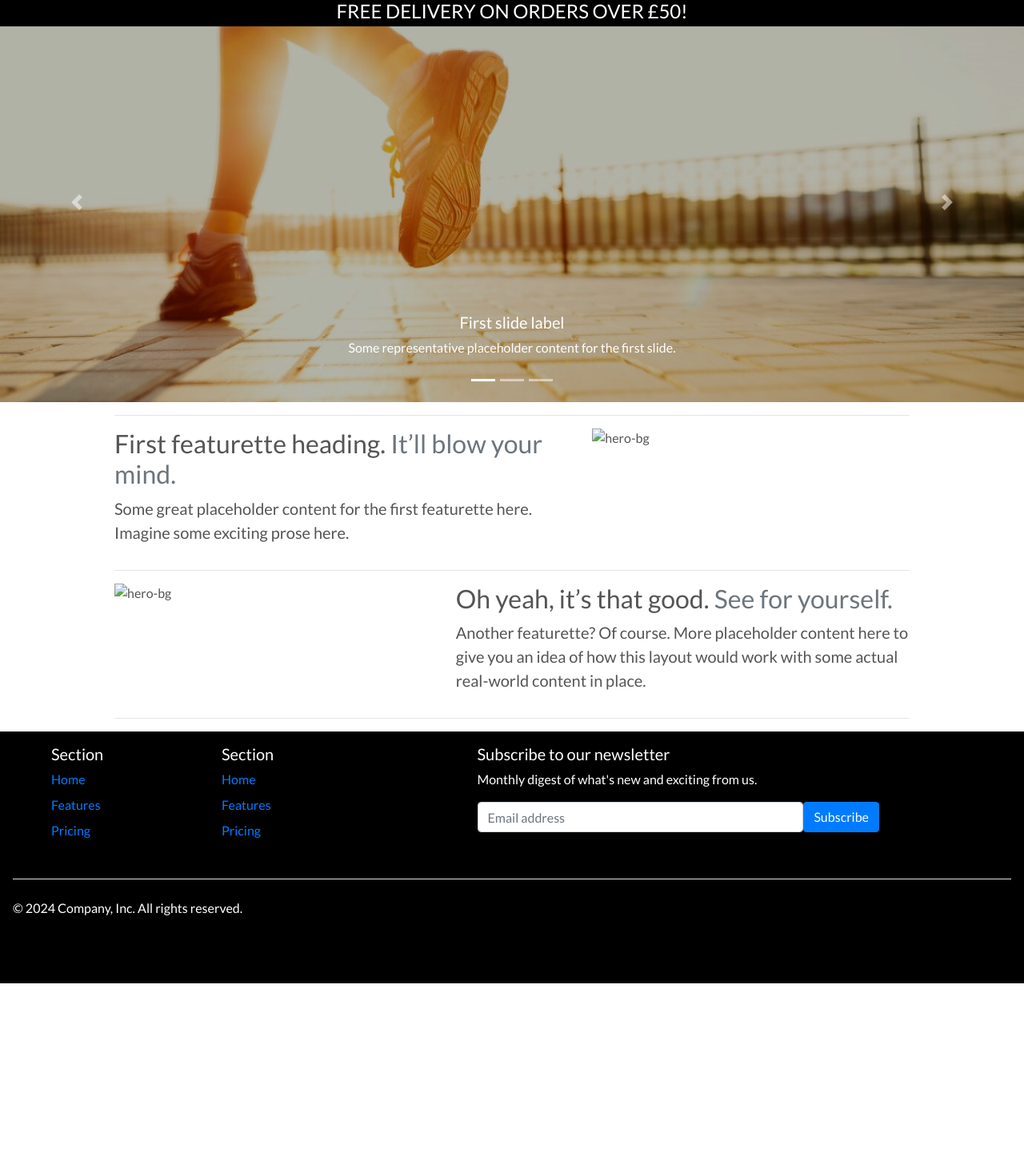
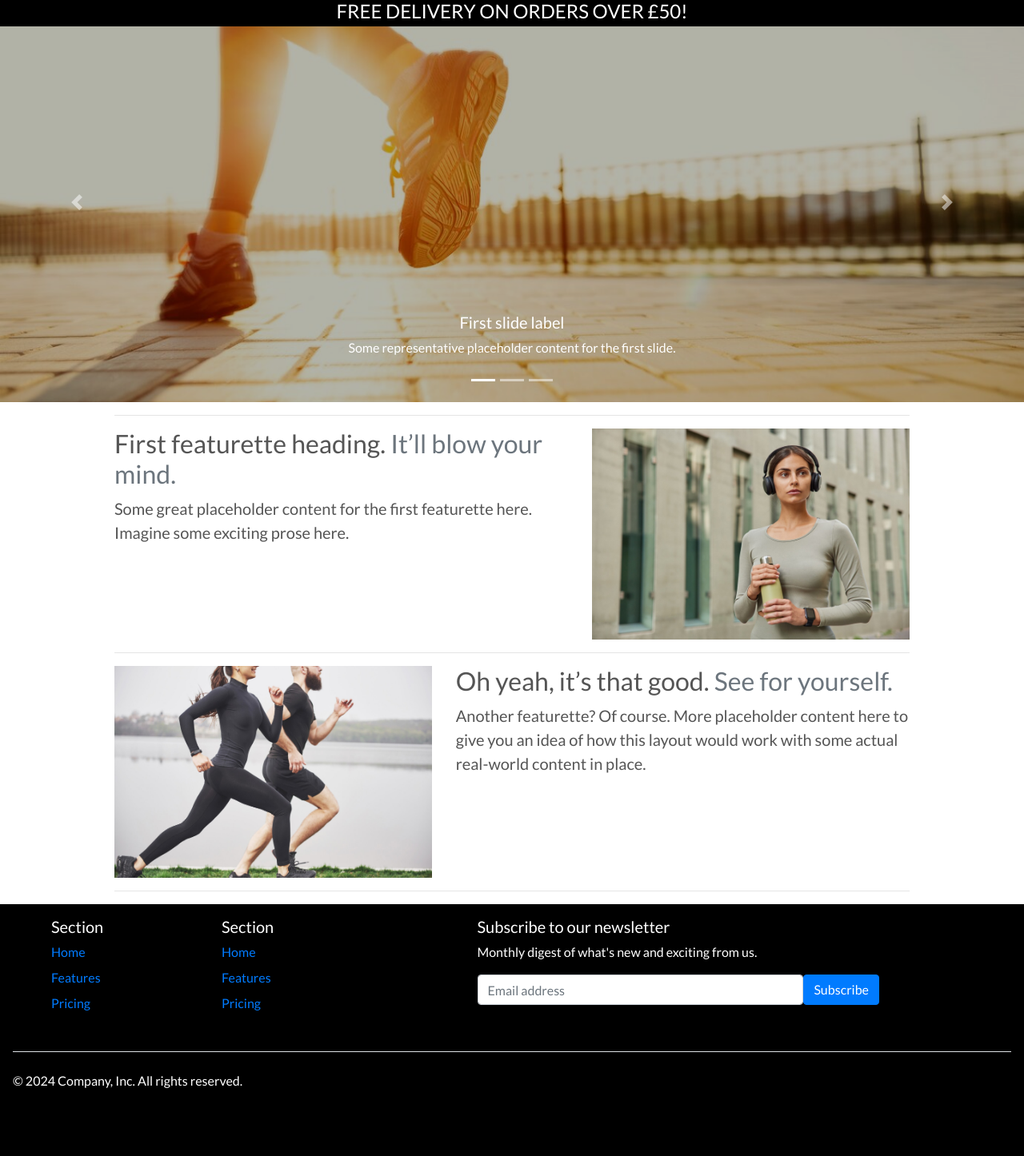
Before and after one commit to Marchopkins96/-Performance-Footwear, a Django app: page / in a window 1280 px wide. Shown: the part 161-1607 px from the top of the page at 80% size. Before the commit the page ends 1391 px from the top, so only its background shows below. Run offline with Django 3.2, Linux system fonts and the light colour scheme; some libraries are stand-ins or nearby versions.

Commit message:
Update home page with images

```diff
--- a/home/templates/home/index.html
+++ b/home/templates/home/index.html
@@ -67,7 +67,7 @@
       <p class="lead">Some great placeholder content for the first featurette here. Imagine some exciting prose here.</p>
   </div>
   <div class="col-md-5">
-    <img src="" class="d-block w-100" alt="hero-bg">
+    <img src="{% static 'images/runner-with-drink.jpeg' %}" class="d-block w-100" alt="hero-bg">
   </div>
   </div>
 
@@ -79,7 +79,7 @@
       <p class="lead">Another featurette? Of course. More placeholder content here to give you an idea of how this layout would work with some actual real-world content in place.</p>
   </div>
   <div class="col-md-5 order-md-1">
-    <img src="" class="d-block w-100" alt="hero-bg">
+    <img src="{% static 'images/runners.jpeg' %}" class="d-block w-100" alt="hero-bg">
   </div>
   </div>
 
```
Also changed, not shown: static/images/runner-with-drink.jpeg (added), static/images/runners.jpeg (added).
